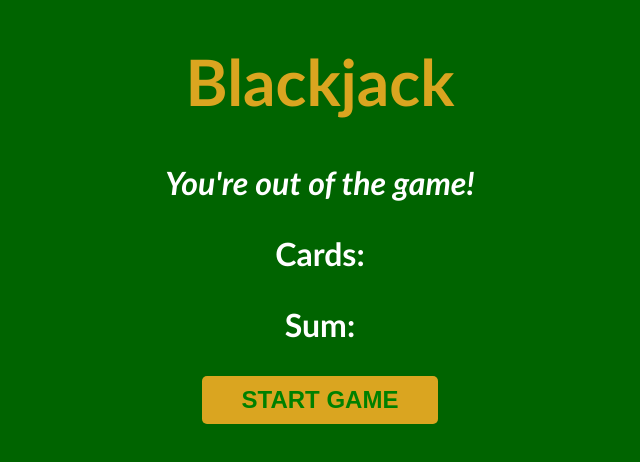
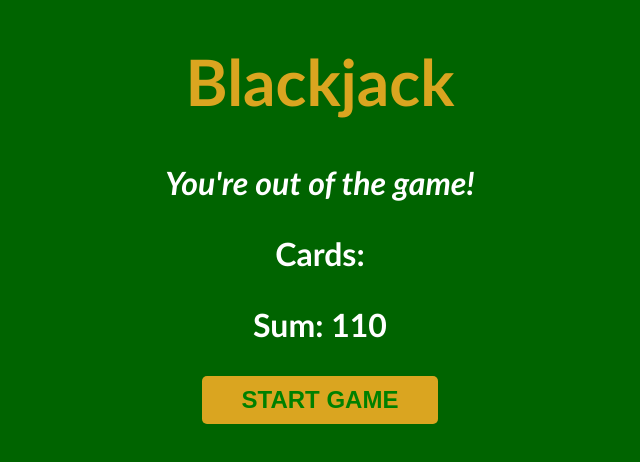
Before and after one commit to GaniyuSodiq/BlackJack, a plain HTML site: page index.html in a window 1280 px wide. Both pictures are taken after a click on the button "START GAME". Shown: the whole page, without its empty margins (320-960 px from the left). Drawn offline with Linux system fonts and the light colour scheme.

Commit message:
make the sum element functional and to display sum when start game btn is clicked

```diff
--- a/app.js
+++ b/app.js
@@ -6,8 +6,10 @@ let isAlive = true
 let message
 
 let messageEl = document.getElementById("message-el")
+let sumEl = document.getElementById("sum-el")
 
 function startGame() {
+    sumEl.textContent = "Sum: " + sum
     if (sum <= 20) {
         messageEl.textContent = "Do you want to draw a new card?"
     } else if (sum === 21) {
--- a/index.html
+++ b/index.html
@@ -12,7 +12,7 @@
     <h1>Blackjack</h1>
     <p id="message-el">Want to play around?</p>
     <p>Cards:</p>
-    <p>Sum:</p>
+    <p id="sum-el">Sum:</p>
     <button id="startgame-btn" onclick="startGame()">START GAME</button>
 </body>
 </html>
```
